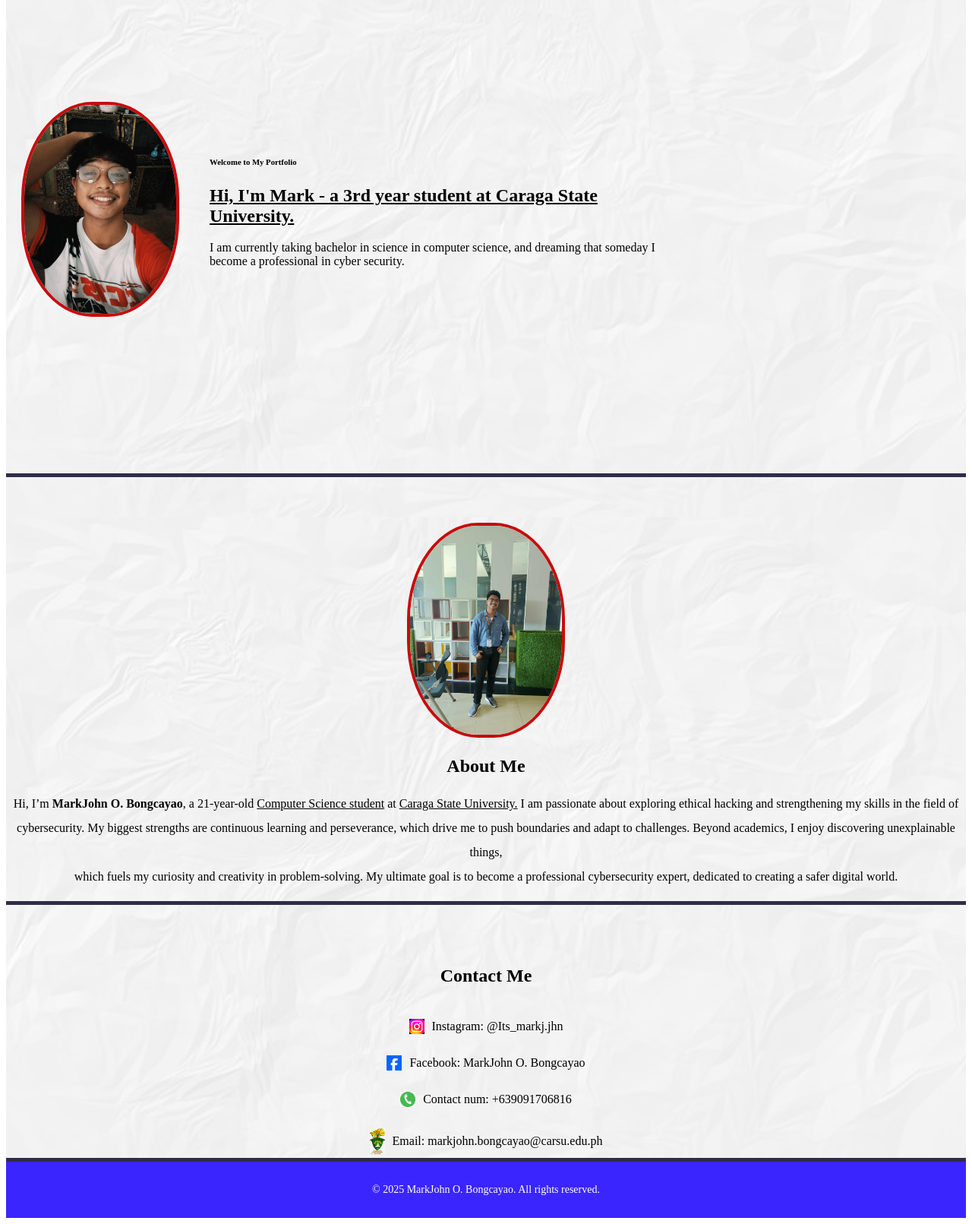
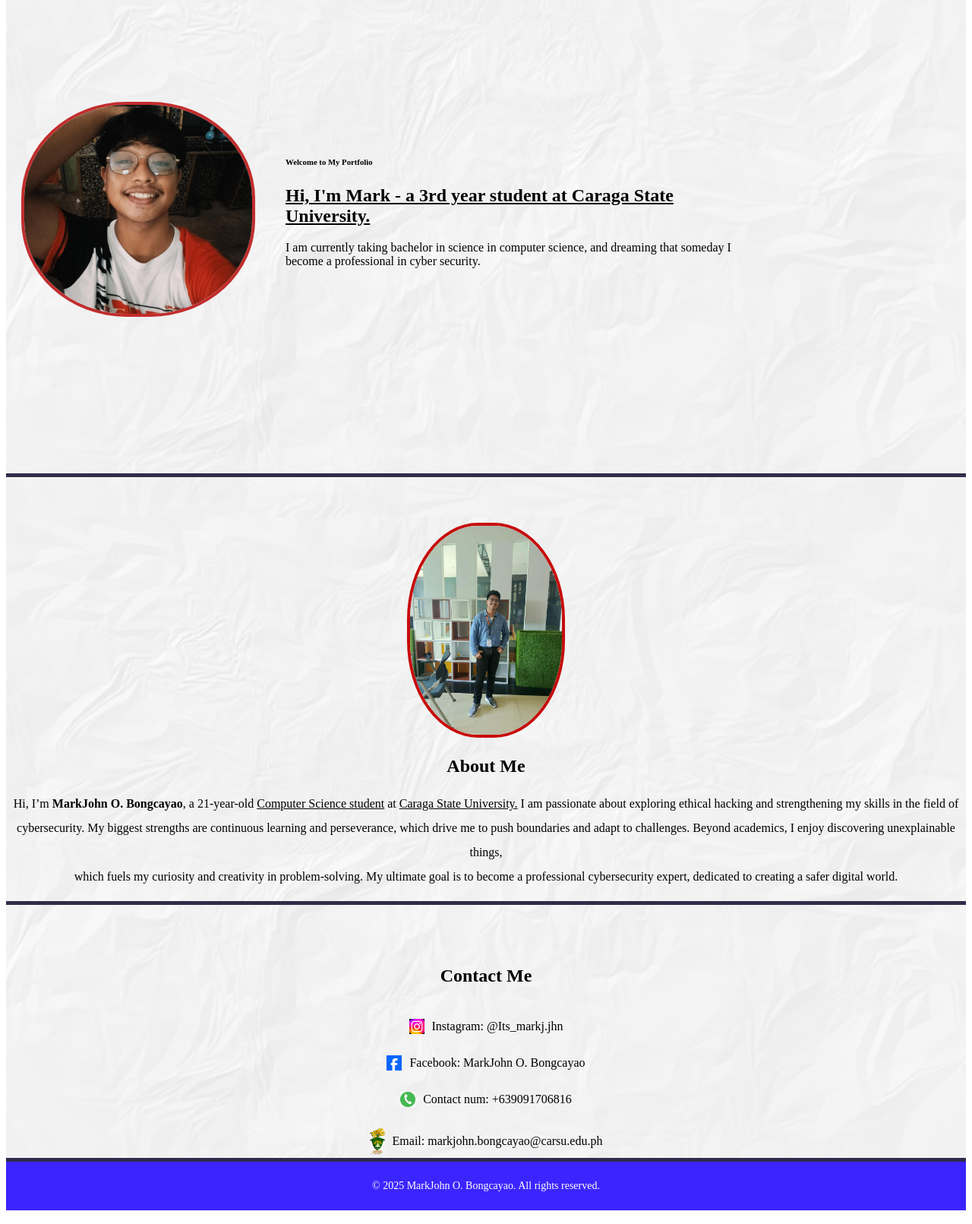
Before and after one commit to Markjohn2419/Portfolio-Website, a plain HTML site: page index.html in a window 1280 px wide. Shown: the part 180-1791 px from the top of the page at 76% size. Drawn offline with Linux system fonts and the light colour scheme.

Commit message:
Fix call logo

```diff
--- a/index.html
+++ b/index.html
@@ -122,11 +122,11 @@
     }
 
     .profile-pic {
-      width: 200px;
+      width: 300px;
       height: 275px;
       border-radius: 45%;
       object-fit: cover;
-      border: 4px solid #c70c0c;
+      border: 4px solid #c22d2d;
     }
 
     .home-text {
@@ -168,7 +168,7 @@
       background: #3b25ff;
       color: white;
       text-align: center;
-      padding: 15px 0;
+      padding: 10px 0;
       position: relative;
       bottom: 0;
       width: 100%;
@@ -250,7 +250,7 @@
       </div><br>
 
       <div class="contact-item">
-        <img src="call.jfif" alt="Phone" width="20">
+        <img src="Call.jfif" alt="Phone" width="20">
         <span>Contact num: +639091706816</span>
       </div><br>
 
```
